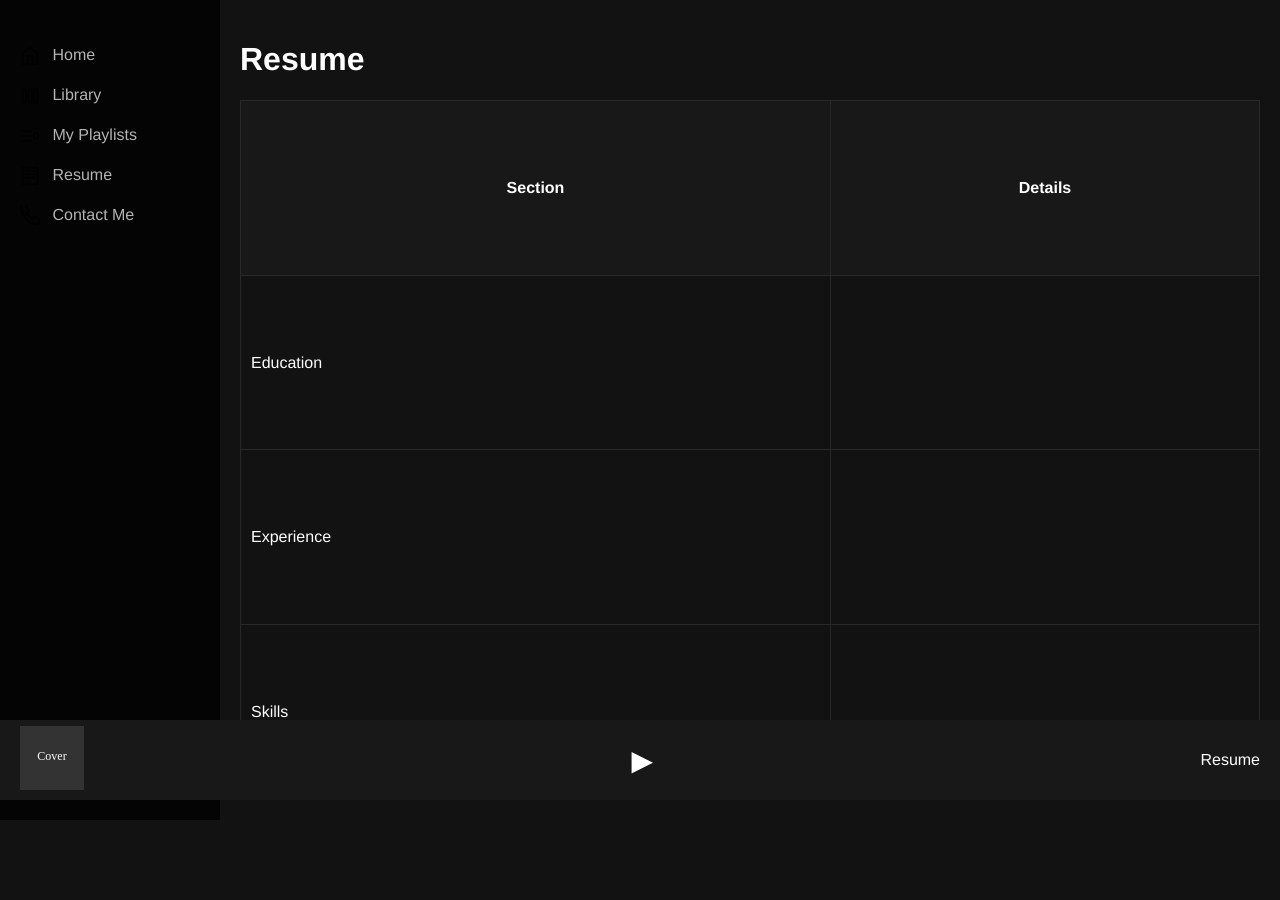
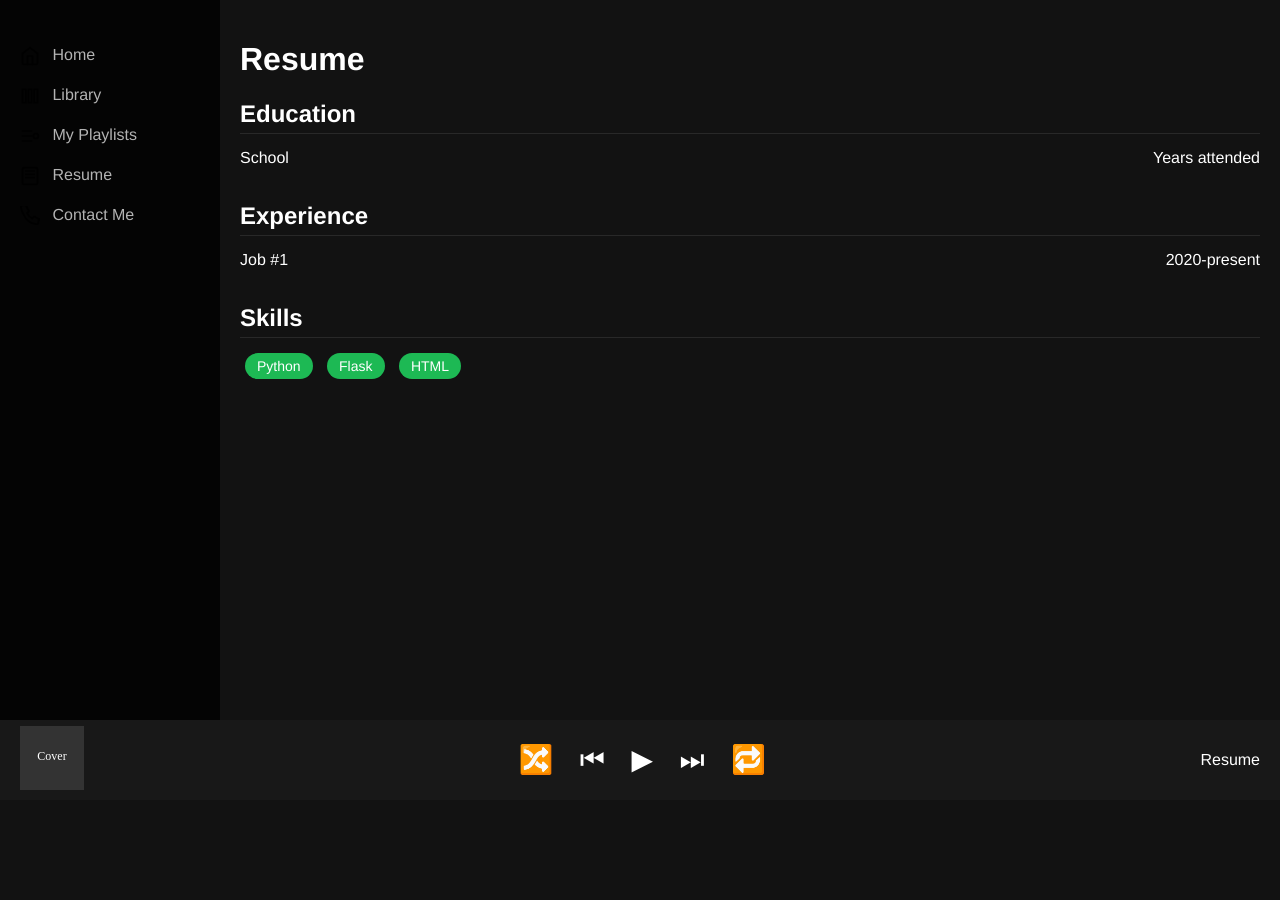
Before and after one commit to adpat0324/personal-portfolio, a Flask app: page /resume in a window 1280 px wide. After the commit the page ends 790 px from the top, so only its background shows below. Run offline with Flask 3, Linux system fonts and the light colour scheme.

Commit message:
Enhance player controls and update resume layout

```diff
--- a/static/css/style.css
+++ b/static/css/style.css
@@ -95,31 +95,47 @@ body {
     height: 64px;
 }
 
-.play-button {
+.control-button {
     background: none;
     border: none;
     color: #fff;
     font-size: 28px;
     cursor: pointer;
+    margin: 0 5px;
+}
+.play-button {
+    /* inherits styles from .control-button */
 }
 
 .player-right {
     color: #fff;
 }
 
-/* Resume table styling */
-.resume-table {
-    width: 100%;
-    min-height: calc(100vh - 100px);
-    border-collapse: collapse;
+/* Resume page layout */
+.resume-section {
+    margin-bottom: 30px;
 }
-.resume-table th,
-.resume-table td {
-    border: 1px solid #282828;
-    padding: 10px;
+.resume-section h2 {
+    margin-bottom: 10px;
+    border-bottom: 1px solid #282828;
+    padding-bottom: 5px;
 }
-.resume-table th {
-    background-color: #181818;
+.resume-item {
+    display: flex;
+    justify-content: space-between;
+    padding: 5px 0;
+}
+.skills {
+    margin-top: 10px;
+}
+.skill-bubble {
+    display: inline-block;
+    background-color: #1db954;
+    color: #fff;
+    padding: 5px 12px;
+    border-radius: 20px;
+    margin: 5px;
+    font-size: 14px;
 }
 
 /* Card grid used by library and playlists pages */
--- a/templates/base.html
+++ b/templates/base.html
@@ -48,7 +48,11 @@
             <img src="{{ cover_image }}" alt="{{ page_name }} cover" class="player-cover">
         </div>
         <div class="player-center">
-            <button id="play-button" class="play-button">&#9654;</button>
+            <button class="control-button" id="shuffle-button">&#128256;</button>
+            <button class="control-button" id="rewind-button">&#9198;</button>
+            <button id="play-button" class="control-button play-button">&#9654;</button>
+            <button class="control-button" id="forward-button">&#9197;</button>
+            <button class="control-button" id="replay-button">&#128257;</button>
         </div>
         <div class="player-right">
             <span id="current-song">{{ page_name }}</span>
--- a/templates/resume.html
+++ b/templates/resume.html
@@ -1,22 +1,29 @@
 {% extends 'base.html' %}
 {% block content %}
 <h1>Resume</h1>
-<table class="resume-table">
-    <tr>
-        <th>Section</th>
-        <th>Details</th>
-    </tr>
-    <tr>
-        <td>Education</td>
-        <td><!-- fill in your education details --></td>
-    </tr>
-    <tr>
-        <td>Experience</td>
-        <td><!-- fill in your work experience --></td>
-    </tr>
-    <tr>
-        <td>Skills</td>
-        <td><!-- list your skills here --></td>
-    </tr>
-</table>
+
+<div class="resume-section">
+    <h2>Education</h2>
+    <div class="resume-item">
+        <span class="resume-left">School</span>
+        <span class="resume-right">Years attended</span>
+    </div>
+</div>
+
+<div class="resume-section">
+    <h2>Experience</h2>
+    <div class="resume-item">
+        <span class="resume-left">Job #1</span>
+        <span class="resume-right">2020-present</span>
+    </div>
+</div>
+
+<div class="resume-section">
+    <h2>Skills</h2>
+    <div class="skills">
+        <span class="skill-bubble">Python</span>
+        <span class="skill-bubble">Flask</span>
+        <span class="skill-bubble">HTML</span>
+    </div>
+</div>
 {% endblock %}
```
